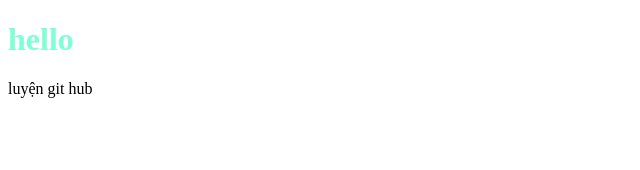
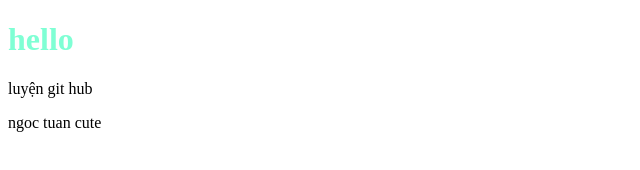
Before and after one commit to tuanmup123/demoGit, a plain HTML site: page index.html in a window 1280 px wide. Shown: the whole page, without its empty margins (0-640 px from the left). Drawn offline with Linux system fonts and the light colour scheme.

Commit message:
them doan văn ngoc tuan cute

```diff
--- a/index.html
+++ b/index.html
@@ -14,5 +14,6 @@
         luyện git hub
         </p>
     </div>
+    <p>ngoc tuan cute</p>
 </body>
 </html>
```
